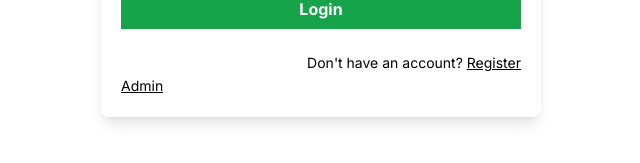
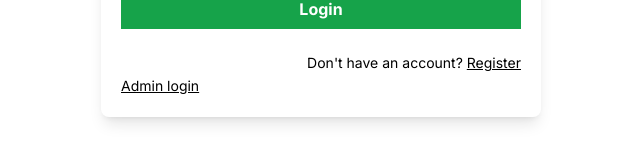
Before and after one commit to Usitha123/nextapp, a Next.js app: page / in a window 1280 px wide. Shown: the part 443-606 px from the top of the page, without its empty margins (319-959 px from the left). Built offline with nearby package versions, Linux system fonts and the light colour scheme; no server answers.

Commit message:
Update LoginForm.jsx

```diff
--- a/components/LoginForm.jsx
+++ b/components/LoginForm.jsx
@@ -64,7 +64,7 @@ export default function LoginForm() {
           </Link>
         </form>
         <Link className="mt-3 text-sm text-right" href={"/register"}>
-           <span className="underline">Admin</span>
+           <span className="underline">Admin login</span>
           </Link>
       </div>
     </div>
```
